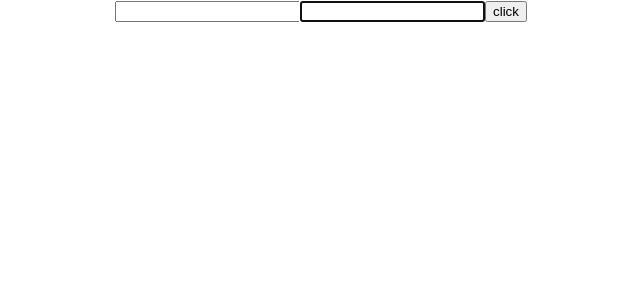
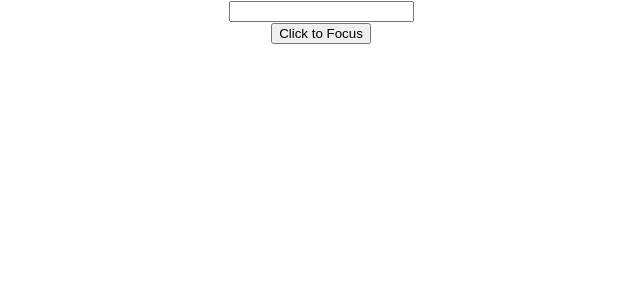
Before and after one commit to GeekShubhamRajput/react-js-learning, a React (Create React App) app: page / in a window 1280 px wide. Shown: the top 300 px of the page, without its empty margins (319-959 px from the left). Built offline with nearby package versions, Linux system fonts and the light colour scheme.

Commit message:
Refs with Class Components
Focus input using ref

```diff
--- a/src/App.js
+++ b/src/App.js
@@ -1,10 +1,10 @@
 import './App.css';
-import RefDemo from "./components/RefsDemo"
+import FocusRef from "./components/FocusRef"
 
 function App() {
   return (
     <div className="App">
-      <RefDemo />
+      <FocusRef />
     </div>
   )
 }
--- /dev/null
+++ b/src/components/FocusRef.js
@@ -0,0 +1,25 @@
+import React, {Component} from 'react'
+import Input from "./Input"
+
+class FocusRef extends Component{
+  constructor(props){
+    super(props);
+
+    this.componentRef = React.createRef();
+  }
+
+  clickHandler=()=>{
+    this.componentRef.current.focusInput();
+  }
+
+  render(){
+    return(
+      <div>
+        <Input ref={this.componentRef}/>
+        <button onClick={this.clickHandler}>Click to Focus </button>
+      </div>
+    )
+  }
+}
+
+export default FocusRef
--- /dev/null
+++ b/src/components/Input.js
@@ -0,0 +1,24 @@
+import React, {Component} from 'react'
+
+class Input extends Component{
+
+  constructor(props){
+    super(props);
+
+    this.inputRef = React.createRef()
+  }
+
+  focusInput = () =>{
+    this.inputRef.current.focus();
+  }
+
+  render(){
+    return(
+      <div>
+        <input type="text" ref={this.inputRef} />
+      </div>
+    )
+  }
+}
+
+export default Input
```
